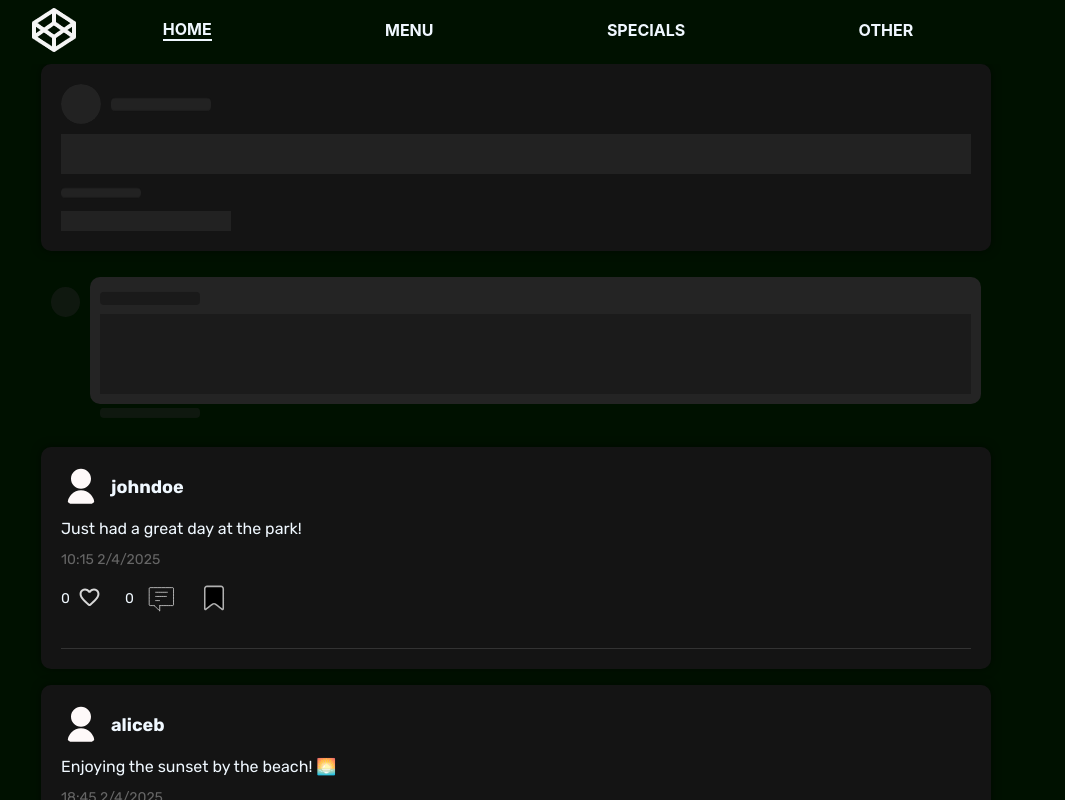
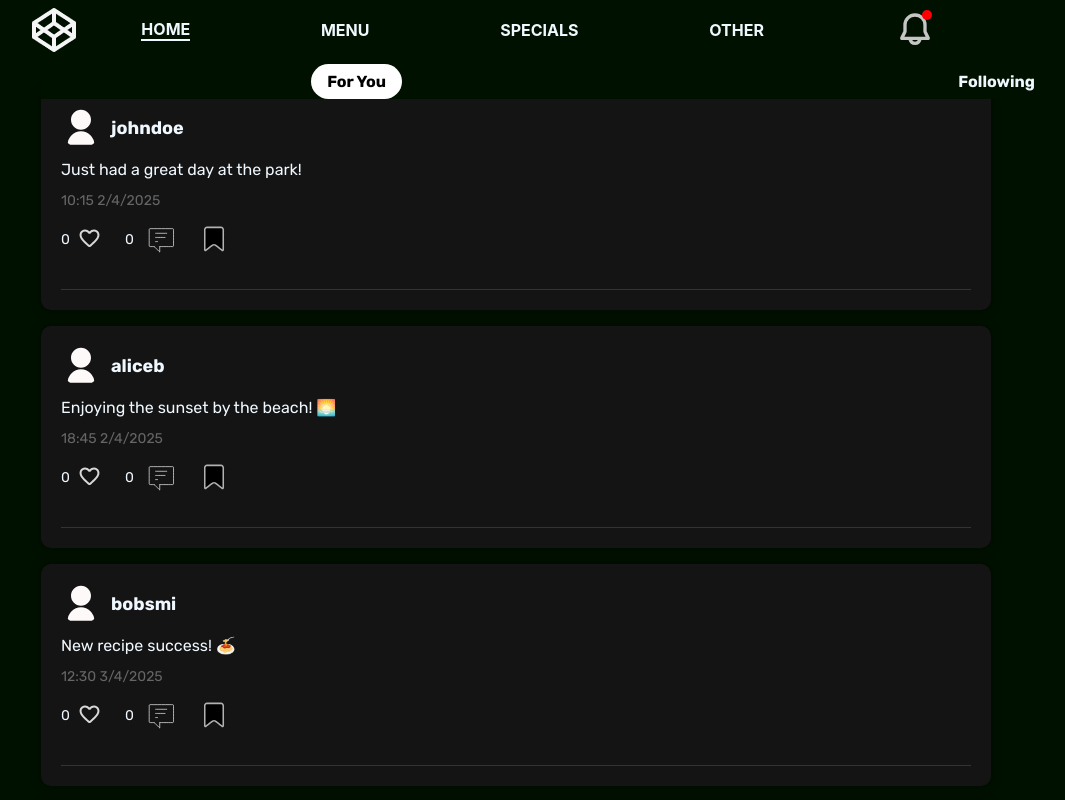
Before and after one commit to SirZosa/Social-app, a React (Vite) app: page / in a window 1280 px wide. Shown: the top 800 px of the page, without its empty margins (124-1189 px from the left). Built offline with nearby package versions, Linux system fonts and the light colour scheme.

Commit message:
Add notification icon and enhance navbar styles for better user interaction

```diff
--- a/src/components/comment-section/comment-section.css
+++ b/src/components/comment-section/comment-section.css
@@ -4,7 +4,7 @@
     left: 0;
     right: 0; /* Ensure it spans the full width */
     bottom: 0;
-    z-index: 9;
+    z-index: 11;
     display: flex;
     flex-direction: column;
     padding: 1rem;
--- a/src/components/navbar/navbar.css
+++ b/src/components/navbar/navbar.css
@@ -7,6 +7,11 @@ nav{
     width: 100%;
     height: 4rem;
     z-index: 999;
+}
+
+.burger-icon{
+    display: flex;
+    gap: 1rem;
 }
 
 .link-active{
@@ -70,10 +75,35 @@ nav{
     display: none;
 }
 
+.nav-links-notification-button{
+    display: flex;
+    background: none;
+    border: none;
+    position: relative;
+    cursor: pointer;
+    align-self: center;
+}
+
+.nav-links-notification-button img{
+    width: 40px;
+    height: 40px;
+}
+
+.activ-notification{
+    height: 10px;
+    width: 10px;
+    border-radius: 50%;
+    background-color: red;
+    top: 0;
+    right: 3px;
+    position: absolute;
+}
+
 @media (min-width:768px) {
    .nav{
     max-width: 1000px;
     margin: 0 auto;
+
    }
 
     .nav-links{
--- a/src/components/navbar/navbar.tsx
+++ b/src/components/navbar/navbar.tsx
@@ -5,6 +5,7 @@ import logo from "../../assets/logo.png"
 import fb from '../../assets/Facebook.png'
 import ig from '../../assets/Instagram.png'
 import tw from '../../assets/Twitter.png'
+import notification from '../../assets/notification.svg'
 import "./navbar.css"
 export default function Navbar(){
     const [open, setOpen] = useState<boolean>(false);
@@ -22,8 +23,10 @@ export default function Navbar(){
                     <NavLink className={({isActive}) => isActive ? "link-active" : ""} to="menu">MENU</NavLink>
                     <NavLink className={({isActive}) => isActive ? "link-active" : ""} to="specials">SPECIALS</NavLink>
                     <NavLink className={({isActive}) => isActive ? "link-active" : ""} to="other">OTHER</NavLink>
+                    <button className="nav-links-notification-button"><img src={notification} alt="notification icon" /><div className="activ-notification"></div></button>
                 </div>
                 <div className="burger-icon">
+                    <button className="nav-links-notification-button"><img src={notification} alt="notification icon" /><div className="activ-notification"></div></button>
                     <Burger arial-label="button" arial-value={open} onClickProp={onClickProp} open={open}/>
                 </div>
             </div>
--- a/src/page/follow/follow.css
+++ b/src/page/follow/follow.css
@@ -3,7 +3,6 @@
     justify-content:space-around;
     align-items: center;
     width: 100%;
-    position: relative;
     margin: 1rem 0;
 }
 
--- a/src/page/home/home.css
+++ b/src/page/home/home.css
@@ -2,8 +2,18 @@
     display: flex;
     flex-direction: column;
     justify-content: center;
+    padding-top: 1.5rem;
     margin-top: 1.5rem;
     gap: 1rem;
     width: 95%;
     margin: 0 auto;
+    position: relative;
 }
+
+.follow-nav.home-follow-nav{
+    position:fixed;
+    top: 4rem;
+    z-index: 10;
+    background-color: #010;
+    margin: 0;
+}
--- a/src/page/home/home.tsx
+++ b/src/page/home/home.tsx
@@ -1,9 +1,13 @@
 import {useState} from 'react';
+import {useLocation, Link} from 'react-router'
 import SkeletonComponent from '../../components/skeleton/skeleton-component';
 import Post from "../../components/post/post";
 import user from '../../assets/user.svg';
 import './home.css';
 export default function Home(){
+  const location = useLocation();
+  const queryParams = new URLSearchParams(location.search);
+  const type = queryParams.get('type');
     const [posts] = useState([
         {
           imgSrc: user,
@@ -43,10 +47,11 @@ export default function Home(){
       })
     return(
         <section className="feed">
-
-            <SkeletonComponent variant="post"/>
-            <SkeletonComponent variant="comment"/>
-            {postss ? postss:null }
+          <div className='follow-nav home-follow-nav'>
+            <span className={type != 'following' ? 'follow-active' : ''}><Link to={`${location.pathname}`}>For You</Link></span>
+            <span className={type == 'following' ? 'follow-active' : ''}><Link to={`${location.pathname}?type=following`}>Following</Link></span>
+          </div>
+          {postss ? postss:null }
         </section>
     )
 }
```
Also changed, not shown: src/assets/notification.svg (added).
